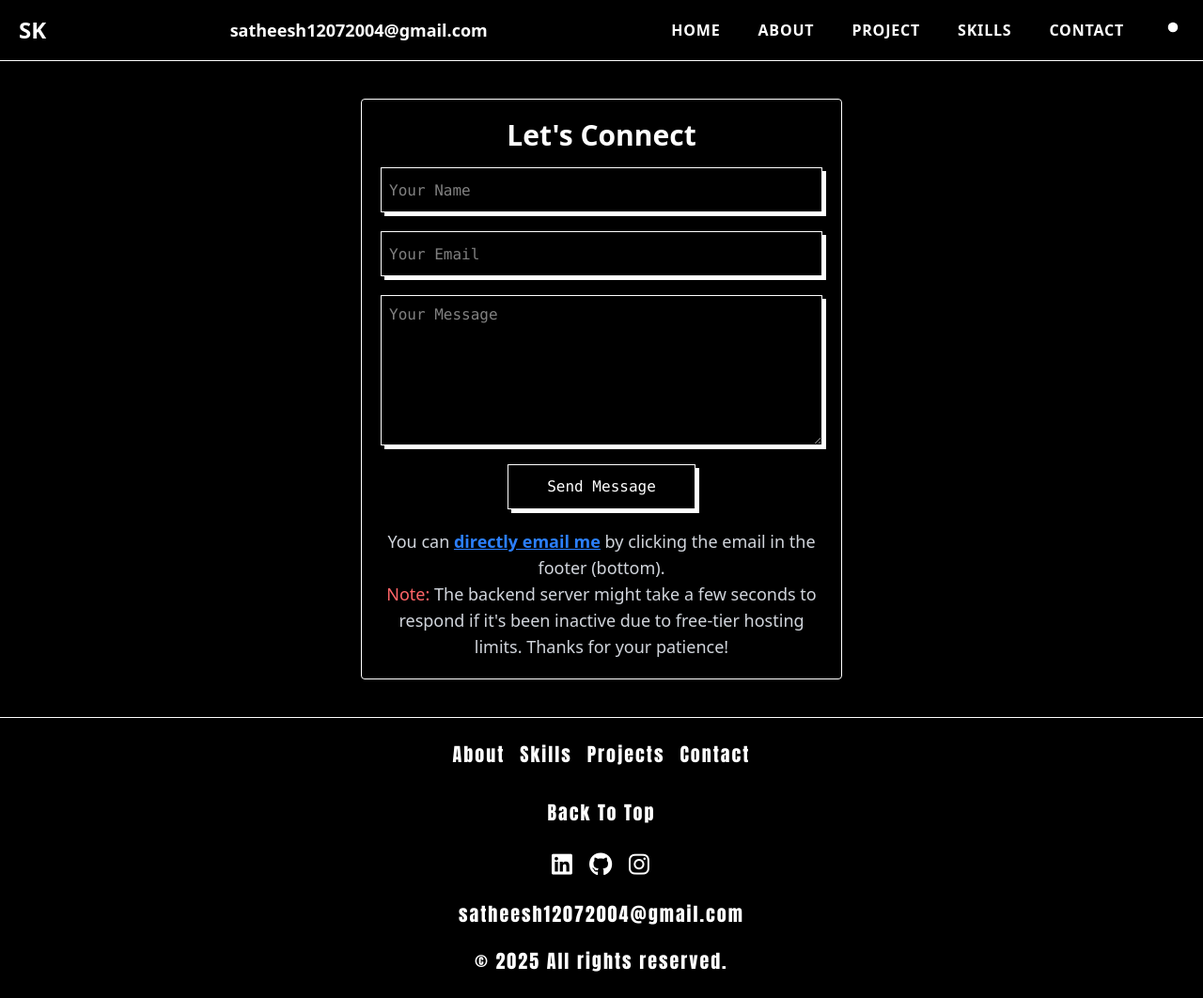
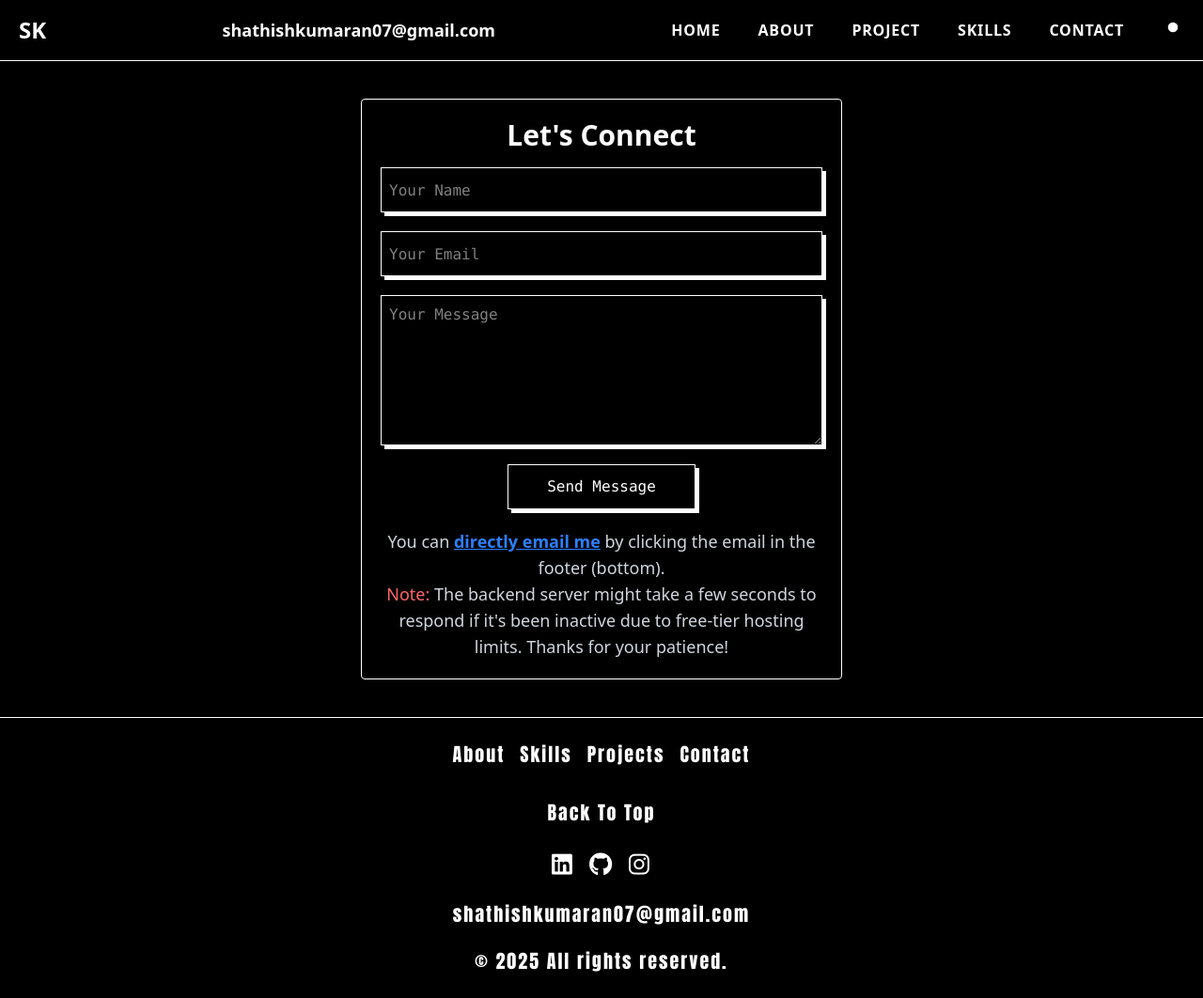
Before and after one commit to Shathish2004/Shathish-Portfolio, a React (Vite) app: page /#/contact in a window 1280 px wide. Shown: the whole page at 94% size. Built offline with nearby package versions, Linux system fonts and the light colour scheme.

Commit message:
changes the mail in the portfolio

```diff
--- a/src/components/About.jsx
+++ b/src/components/About.jsx
@@ -31,8 +31,8 @@ const About = () => {
           <p className="mt-4 text-lg text-gray-600 dark:text-gray-300">
             Always exploring, always learning. Let&apos;s create something amazing together!
           </p>
-          <p className="mt-5 text-lg sm:text-xl hover:underline  font-bold text-gray-600 dark:text-gray-300 hover:text-blue-500"><a href="mailto:satheesh12072004@gmail.com" >
-            satheesh12072004@gmail.com
+          <p className="mt-5 text-lg sm:text-2xl hover:underline  font-bold text-gray-600 dark:text-gray-300 hover:text-blue-500"><a href="mailto:shathishkumaran07@gmail.com" >
+            shathishkumaran07@gmail.com
           </a></p>
         </div>
       </div>
--- a/src/components/ContactMe.jsx
+++ b/src/components/ContactMe.jsx
@@ -79,7 +79,7 @@ const ContactMe = () => {
         </button>
       </form>
       <p className="mt-5 text-lg text-center text-gray-600 dark:text-gray-300">
-        You can <a href="mailto:satheesh12072004@gmail.com" className="font-semibold cursor-pointer underline text-blue-500">directly email me</a> by clicking the email in the footer (bottom).  <br />
+        You can <a href="mailto:shathishkumaran07@gmail.com" className="font-semibold cursor-pointer underline text-blue-500">directly email me</a> by clicking the email in the footer (bottom).  <br />
         <span className="text-red-400 font-medium">Note:</span> The backend server might take a few seconds to respond if it&apos;s been inactive due to free-tier hosting limits. Thanks for your patience!
       </p>
 
--- a/src/components/Footer.jsx
+++ b/src/components/Footer.jsx
@@ -50,10 +50,10 @@ const Footer = () => {
         </div>
 
         <a
-          href="mailto:satheesh12072004@gmail.com"
+          href="mailto:shathishkumaran07@gmail.com"
           className="text-[15px] sm:text-[20px] hover:text-blue-600 cursor-pointer font-medium"
         >
-          satheesh12072004@gmail.com
+          shathishkumaran07@gmail.com
         </a>
 
         {/* Left Section - Copyright */}
--- a/src/components/NavBar.jsx
+++ b/src/components/NavBar.jsx
@@ -39,9 +39,9 @@ const NavBar = () => {
       {/* Email (visible on larger screens) */}
       <a
         className="hidden lg:block text-[11px] sm:text-lg hover:text-blue-600"
-        href="mailto:satheesh12072004@gmail.com"
+        href="mailto:shathishkumaran07@gmail.com"
       >
-        satheesh12072004@gmail.com
+        shathishkumaran07@gmail.com
       </a>
 
       {/* Mobile Menu Toggle */}
```
